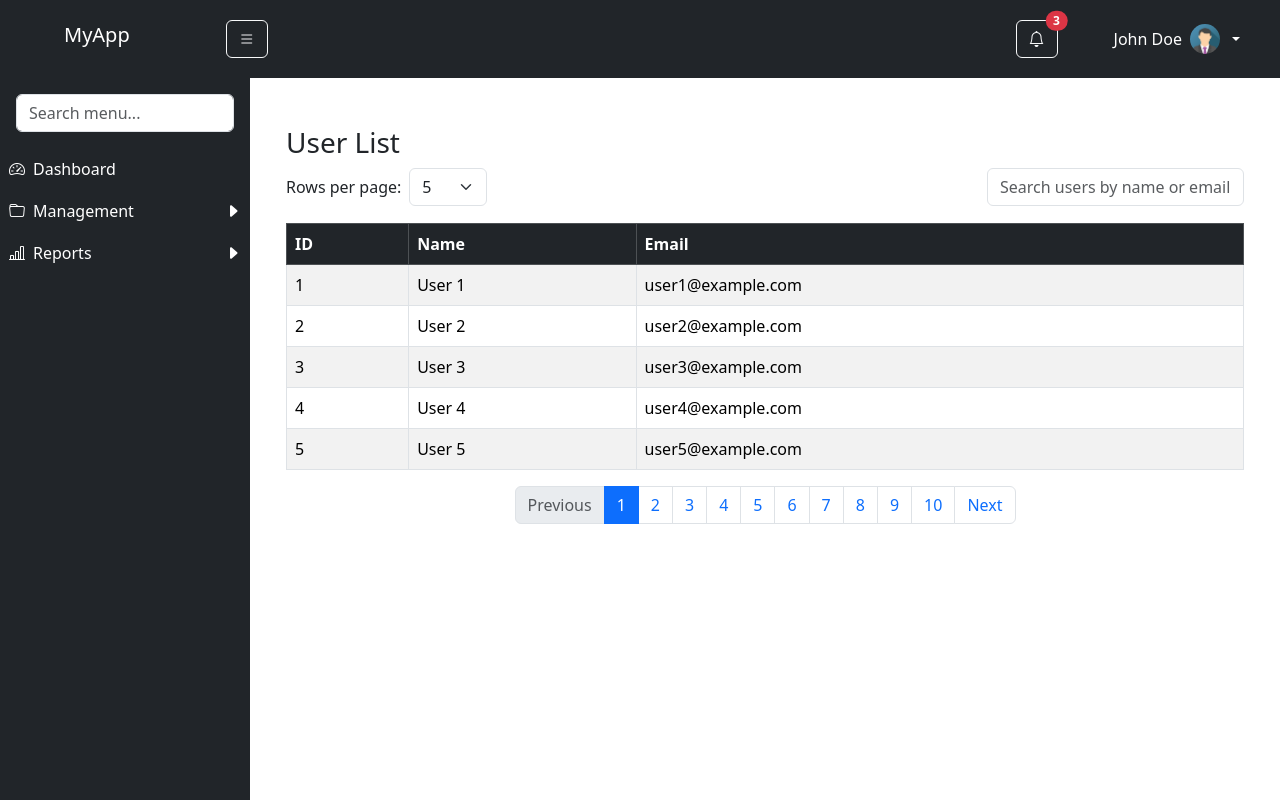
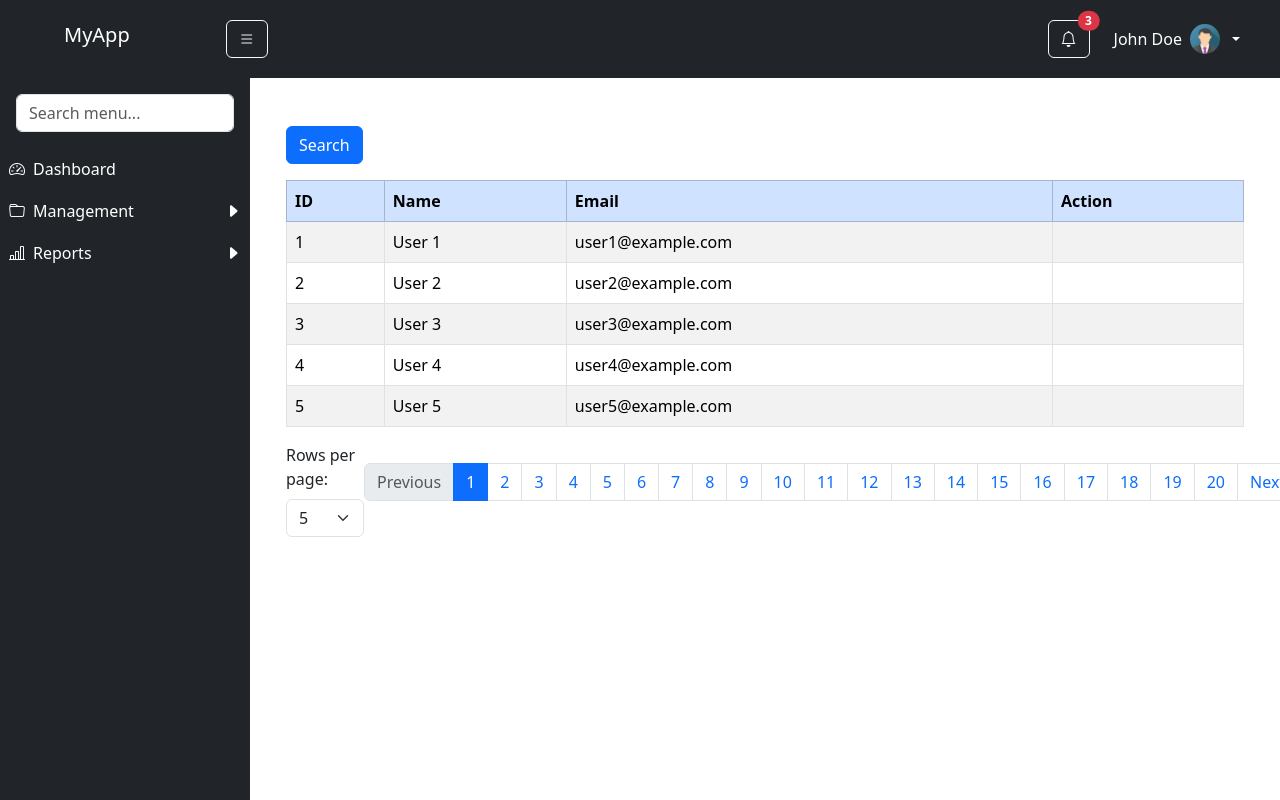
Before and after one commit to XYZ-46/XenniGatewayFrontend, an Angular app: page /users in a window 1280 px wide. Built offline with nearby package versions, Linux system fonts and the light colour scheme.

Commit message:
update layout

```diff
--- a/src/app/app.routes.ts
+++ b/src/app/app.routes.ts
@@ -2,8 +2,7 @@ import { Routes } from '@angular/router';
 import { About1 } from './about1/about1';
 import { About2 } from './about2/about2';
 import { Login } from './auth/login/login';
-import { MainLayout } from './layouts/main-layout/main-layout';
-import { BlankLayout } from './layouts/blank-layout/blank-layout';
+import { MainLayout } from './main-layout/main-layout';
 import { Users } from './users/users';
 
 export const routes: Routes = [
@@ -18,7 +17,6 @@ export const routes: Routes = [
 	},
 	{
 		path: '',
-		component: BlankLayout,
 		children: [
 			{ path: 'auth/login', component: Login },
 		]
--- a/src/app/layouts/blank-layout/blank-layout.html
+++ /dev/null
@@ -1 +0,0 @@
-<router-outlet></router-outlet>
--- a/src/app/layouts/main-layout/main-layout.css
+++ b/src/app/main-layout/main-layout.css
@@ -42,11 +42,9 @@ a#userDropdown:hover,
 /* Responsive for smaller screens */
 @media (max-width: 768px) {
     .sidebar {
-        position: fixed;
-        top: 56px;
-        /* header height */
+        position: auto;
+        flex-shrink: 0;
         bottom: 0;
-        z-index: 1050;
         background-color: #212529;
     }
 }
--- a/src/app/layouts/main-layout/main-layout.html
+++ b/src/app/main-layout/main-layout.html
@@ -3,15 +3,15 @@
     <header class="d-flex justify-content-between align-items-center p-3 bg-dark text-white">
         <div class="d-flex align-items-center">
             <h5 class="mx-5">MyApp</h5>
-            <!-- Move toggle button here, right of appname -->
-            <button class="btn btn-outline-light ms-5" (click)="toggleSidebar()" aria-label="Toggle sidebar">
+            <!-- Move toggle button -->
+            <button class="btn btn-outline-light mx-5" (click)="toggleSidebar()" aria-label="Toggle sidebar">
                 <i class="bi bi-list"></i>
             </button>
         </div>
 
         <div class="d-flex align-items-center">
             <!-- Notification dropdown -->
-            <div class="dropdown me-5">
+            <div class="dropdown mx-3">
                 <button class="btn btn-outline-light position-relative" type="button" id="notificationDropdown"
                     data-bs-toggle="dropdown" aria-expanded="false" aria-label="Notifications">
                     <i class="bi bi-bell"></i>
--- a/src/app/users/users.css
+++ b/src/app/users/users.css
@@ -1,15 +1,13 @@
-.table-responsive {
-    max-height: 400px;
-    /* adjust height as needed */
-    overflow-y: auto;
-    position: relative;
-}
+/* .table-responsive {
+	max-height: 400px;
+	/* adjust height as needed
+	overflow-y: auto;
+	position: relative;
+} */
 
 table thead th {
-  position: sticky;
-  top: 0;
-  background-color: #212529;
-  color: white;
-  z-index: 1020;
-  box-shadow: 0 2px 2px -1px rgba(0,0,0,0.4);
+	position: sticky;
+	top: 0;
+	color: black;
+	box-shadow: 0 2px 2px -1px rgba(0, 0, 0, 0.4);
 }
--- a/src/app/users/users.html
+++ b/src/app/users/users.html
@@ -1,33 +1,20 @@
 <div class="container mt-4">
-  <h3>User List</h3>
 
 	<!-- Page size + search inputs -->
 	<div class="d-flex justify-content-between align-items-center mb-3">
-    <div>
-      <label for="pageSizeSelect" class="form-label me-2">Rows per page:</label>
-      <select id="pageSizeSelect" class="form-select d-inline-block w-auto" [(ngModel)]="pageSize" (change)="onPageSizeChange()">
-        <option *ngFor="let size of pageSizeOptions" [value]="size">{{ size }}</option>
-      </select>
-    </div>
-
-    <div>
-      <input
-        type="text"
-        class="form-control"
-        placeholder="Search users by name or email..."
-        [(ngModel)]="searchTerm"
-        (ngModelChange)="onSearchChange()"
-      />
+		<div class="align-items-start">
+			<button class="btn btn-primary"> Search</button>
 		</div>
 	</div>
 
 	<!-- Table without scroll wrapper -->
 	<table class="table table-bordered table-striped table-hover">
-    <thead class="table-dark">
+		<thead class="table-primary">
 			<tr>
 				<th>ID</th>
 				<th>Name</th>
 				<th>Email</th>
+				<th>Action</th>
 			</tr>
 		</thead>
 		<tbody>
@@ -35,12 +22,23 @@
 				<td>{{ user.id }}</td>
 				<td>{{ user.name }}</td>
 				<td>{{ user.email }}</td>
+				<td></td>
 			</tr>
 			<tr *ngIf="pagedUsers.length === 0">
 				<td colspan="3" class="text-center">No users found</td>
 			</tr>
 		</tbody>
 	</table>
+
+	<!-- Page size + search inputs -->
+	<div class="d-flex justify-content-between align-items-center mb-3">
+		<div>
+			<label for="pageSizeSelect" class="form-label me-2">Rows per page:</label>
+			<select id="pageSizeSelect" class="form-select d-inline-block w-auto" [(ngModel)]="pageSize"
+				(change)="onPageSizeChange()">
+				<option *ngFor="let size of pageSizeOptions" [value]="size">{{ size }}</option>
+			</select>
+		</div>
 
 		<!-- Pagination as usual -->
 		<nav aria-label="User pagination">
@@ -49,11 +47,8 @@
 					<button class="page-link" (click)="goToPage(currentPage - 1)">Previous</button>
 				</li>
 
-      <li
-        class="page-item"
-        *ngFor="let page of [].constructor(totalPages); let i = index"
-        [class.active]="currentPage === i + 1"
-      >
+				<li class="page-item" *ngFor="let page of [].constructor(totalPages); let i = index"
+					[class.active]="currentPage === i + 1">
 					<button class="page-link" (click)="goToPage(i + 1)">{{ i + 1 }}</button>
 				</li>
 
@@ -63,3 +58,4 @@
 			</ul>
 		</nav>
 	</div>
+</div>
--- a/src/app/users/users.ts
+++ b/src/app/users/users.ts
@@ -21,7 +21,7 @@ export class Users {
 
 
   constructor() {
-    for (let i = 1; i <= 50; i++) {
+    for (let i = 1; i <= 100; i++) {
       this.users.push({
         id: i,
         name: `User ${i}`,
```
Also changed, not shown: src/app/layouts/blank-layout/blank-layout.ts (deleted, +0 -12 lines), src/app/layouts/blank-layout/blank-layout.css (deleted), src/app/main-layout/main-layout.ts (renamed from src/app/layouts/main-layout/main-layout.ts), 2 other files (tests, documents, lock files or other folders). Lines whose indentation alone changed are shown as unchanged.
